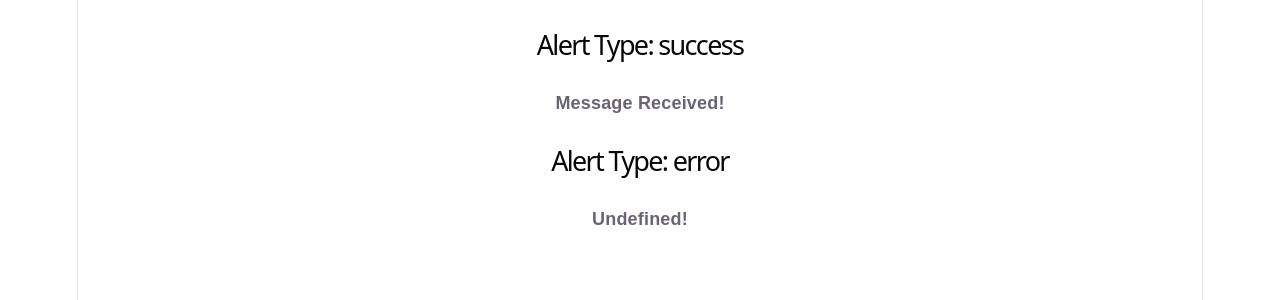
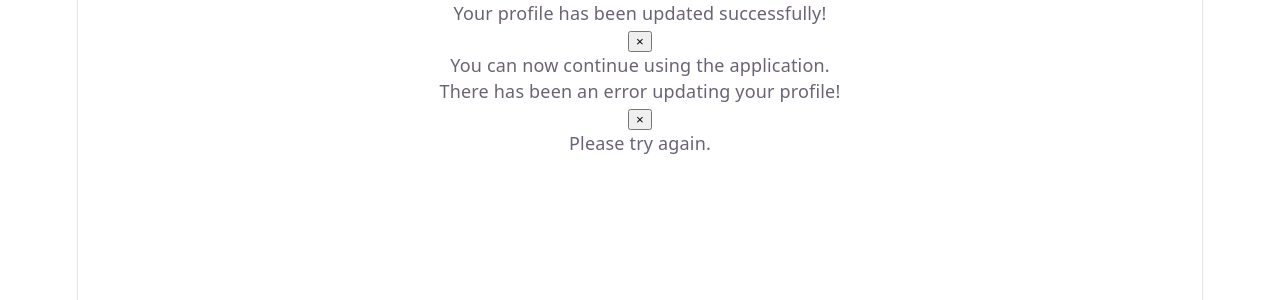
Before and after one commit to fdiallo/React-Fondametals-Lab1, a React (Vite) app: page / in a window 1280 px wide. Shown: the top 300 px of the page. Built offline with nearby package versions, Linux system fonts and the light colour scheme.

Commit message:
Tested AlerBox component

```diff
--- a/src/App.css
+++ b/src/App.css
@@ -1,4 +1,4 @@
-body {
+/* body {
   font-family: sans-serif;
   -webkit-font-smoothing: auto;
   -moz-font-smoothing: auto;
@@ -198,4 +198,4 @@ h1 {
     right: 0;
     border-right-color: var(--border);
   }
-}
+} */
--- a/src/App.tsx
+++ b/src/App.tsx
@@ -1,13 +1,22 @@
-
-import './App.css'
 import AlertBox from './components/AlertBox/AlertBox'
 
 function App() {
 
   return (
     <>
-      <AlertBox type={'success'} message={'Message Received!'} />
-      <AlertBox type={'error'} message={'Undefined!' }/>
+      <AlertBox
+        type="success"
+        message="Your profile has been updated successfully!"
+        onClose={() => alert('Alert closed')}>
+        <p className="text-sm">You can now continue using the application.</p>
+      </AlertBox>
+
+      <AlertBox
+        type="error"
+        message="There has been an error updating your profile!"
+        onClose={() => alert('Alert closed')} >
+        <p className="text-sm">Please try again.</p>
+      </AlertBox>
     </>
   )
 }
--- a/src/components/AlertBox/AlertBox.tsx
+++ b/src/components/AlertBox/AlertBox.tsx
@@ -1,13 +1,36 @@
-import type { AlertBoxProps } from "../../types";
+// components/AlertBox/AlertBox.tsx
+import React from 'react';
+import type { AlertBoxProps } from '../../types';
 
+export const AlertBox: React.FC<AlertBoxProps> = ({
+  type,
+  message,
+  onClose,
+  children
+}) => {
+  const alertStyles = {
+    success: 'bg-green-100 border-green-500 text-green-700',
+    error: 'bg-red-100 border-red-500 text-red-700',
+    warning: 'bg-yellow-100 border-yellow-500 text-yellow-700',
+    info: 'bg-blue-100 border-blue-500 text-blue-700'
+  };
 
-function AlertBox({type, message}: AlertBoxProps) {
   return (
-      <div>
-          <h1>Alert Type:  {type}</h1>
-          <strong>{message}</strong>
+    <div className={`p-4 border-l-4 ${alertStyles[type]}`}>
+      <div className="flex justify-between items-center">
+        <p>{message}</p>
+        {onClose && (
+          <button
+            onClick={onClose}
+            className="ml-4 text-gray-500 hover:text-gray-700"
+          >
+            ×
+          </button>
+        )}
+      </div>
+      {children}
     </div>
   );
-}
+};
 
 export default AlertBox;
```
